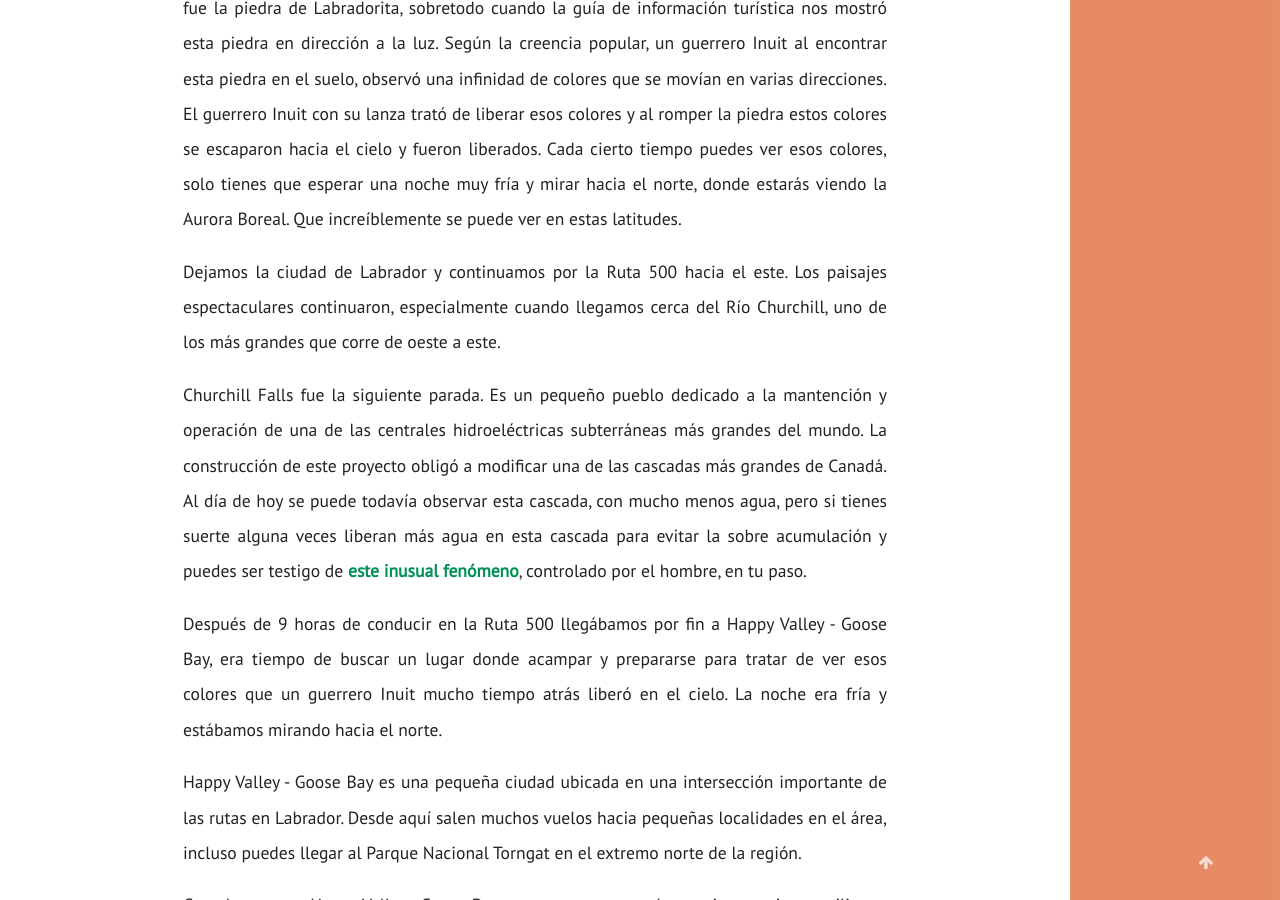
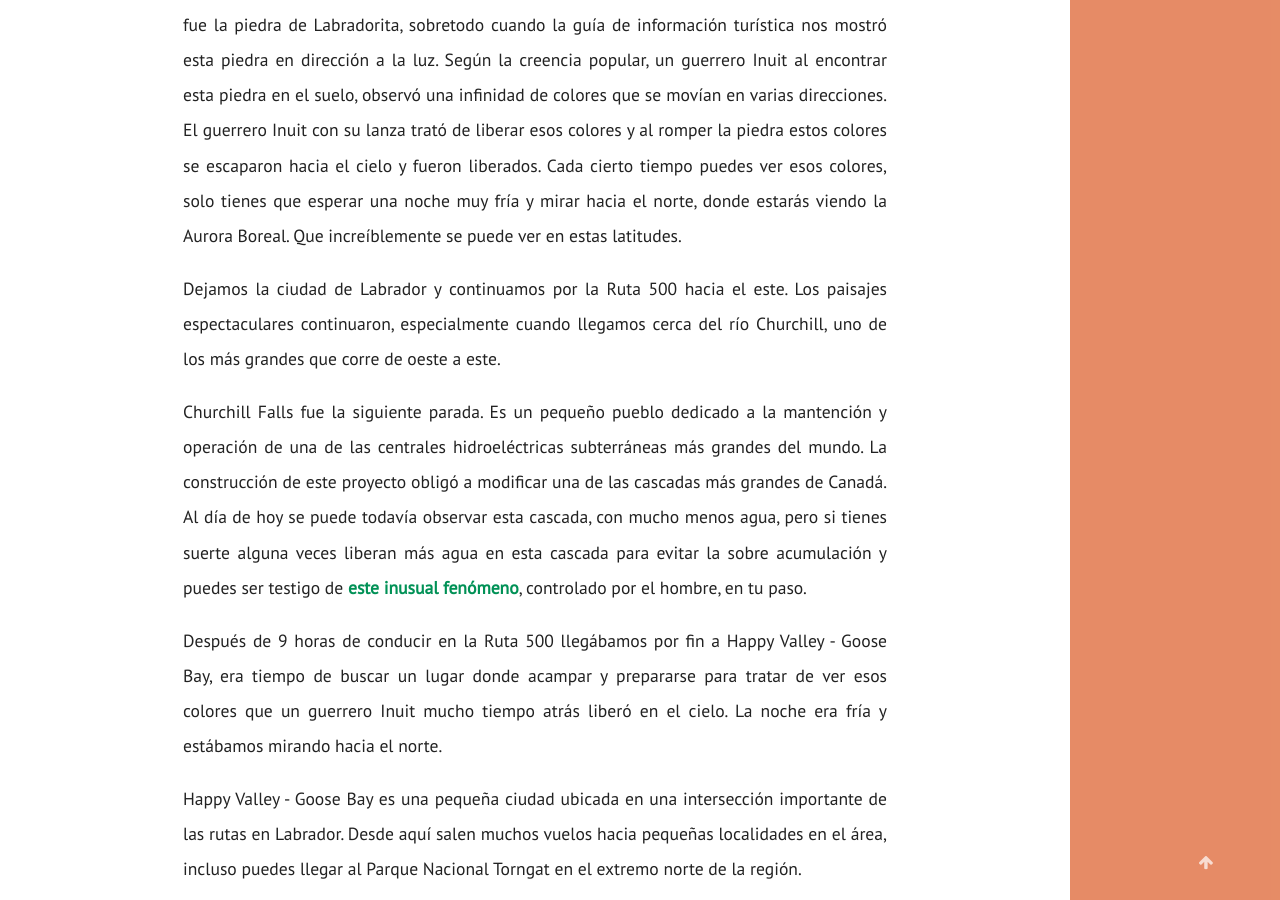
Before and after one commit to apieyremo/apieyremo.github.io, a Jekyll site: the page built from _posts/2020-09-02-labrador-city-happy-valley-ruta-trans-quebec-labrador-parte-2.md, in a window 1280 px wide and 900 px high, scrolled down 5710 px. Built offline with Jekyll 4.4.1, drawn with Linux system fonts in a browser that asks for light colours; comment, search, counter and statistics services are not loaded; some of the changed text lies outside the part shown.

Commit message:
Ruta TLQ Part 2 Update

```diff
--- a/_posts/2020-09-02-labrador-city-happy-valley-ruta-trans-quebec-labrador-parte-2.md
+++ b/_posts/2020-09-02-labrador-city-happy-valley-ruta-trans-quebec-labrador-parte-2.md
@@ -14,14 +14,14 @@
   - canada
   - quebec
 ---
-Ajustamos nuestros relojes en 1 hora más y comenzamos nuestro viaje por Labrador, o también llamada "La Tierra Gigante". Aprendimos sobre la leyenda de las auroras boreales, sus pueblos originarios, su relación con Newfoundland y por supuesto manejamos por paisajes increíbles a lo largo del río Churchill. Todo esto y más en nuestra primera experiencia en la Provincia de Newfoundland y Labrador.
+Ajustamos nuestros relojes en 1 hora más y comenzamos nuestro viaje por Labrador, o también llamada "La Tierra Gigante". Aprendimos sobre la leyenda de las auroras boreales, sus pueblos originarios, su relación con Newfoundland y por supuesto manejamos por paisajes increíbles a lo largo del río Churchill. Todo esto y más en nuestra primera experiencia en la provincia de Newfoundland y Labrador.
 
 Antes de comenzar a describir este recorrido es importante conocer un poco esta provincia.
 
-La provincia de Labrador y NewFoundland (Terra Nova) se compone de dos regiones fácilmente de encontrar en un mapa. La primera se encuentra en el territorio continental de América del Norte y va desde el Polo Norte hasta el Estrecho de Belle Isle, limita al este con el mar de Labrador y Groenlandia. La segunda es fácil de reconocer ya que Newfoundland es una isla grande al sureste de Canadá.  Ambas regiones forman solo una provincia la cual fue la última en unirse a Canadá en el año 1949 cuando dejan de ser Dominios del Reino Unido para ser la provincia número 10 de Canadá.
+La provincia de NewFoundland (Terra Nova) y Labrador se compone de dos regiones fácilmente de encontrar en un mapa. La primera se encuentra en el territorio continental de América del Norte y va desde el Polo Norte hasta el estrecho de Belle Isle, limita al este con el mar de Labrador y Groenlandia. La segunda es fácil de reconocer ya que Newfoundland es una isla grande al sureste de Canadá.  Ambas regiones forman solo una provincia la cual fue la última en unirse a Canadá en el año 1949, cuando dejan de ser Dominios del Reino Unido para ser la provincia número 10 de Canadá.
 
 Labrador es hogar de los pueblos Innu, Naskapi e Inuit.
-- El Pueblo Innu, se ubicaba en la costa del Río Saint Lawrence (San Lorenzo) y en la costa este de Labrador. Fueron mayoritariamente cazadores, donde la fabricación de trampas y largas jornadas en raquetas de nieve eran necesarias para obtener comida de caribú, alces y ciervos.
+- El Pueblo Innu, se ubicaba en la costa del río Saint Lawrence (San Lorenzo) y en la costa este de Labrador. Fueron mayoritariamente cazadores, donde la fabricación de trampas y largas jornadas en raquetas de nieve eran necesarias para obtener comida de caribú, alces y ciervos.
 - El Pueblo Naskapi se internaron en las regiones boreales del interior de Labrador donde se dedicaban a la caza y pesca.
 - El Pueblo Inuit son unos de los pueblos más conocidos por su modo de vida y arte. Se ubican particularmente sobre el círculo ártico. Y desarrollaron una habilidad increíble para construir y navegar en kayaks o kajait.
 
@@ -64,7 +65,7 @@
 
 Una de las curiosidades que nos llamó la atención, especialmente en la tienda de souvenirs, fue la piedra de Labradorita, sobretodo cuando la guía de información turística nos mostró esta piedra en dirección a la luz. Según la creencia popular, un guerrero Inuit al encontrar esta piedra en el suelo, observó una infinidad de colores que se movían en varias direcciones. El guerrero Inuit con su lanza trató de liberar esos colores y al romper la piedra estos colores se escaparon hacia el cielo y fueron liberados. Cada cierto tiempo puedes ver esos colores, solo tienes que esperar una noche muy fría y mirar hacia el norte, donde estarás viendo la Aurora Boreal. Que increíblemente se puede ver en estas latitudes.
 
-Dejamos la ciudad de Labrador y continuamos por la Ruta 500 hacia el este. Los paisajes espectaculares continuaron, especialmente cuando llegamos cerca del Río Churchill, uno de los más grandes que corre de oeste a este.
+Dejamos la ciudad de Labrador y continuamos por la Ruta 500 hacia el este. Los paisajes espectaculares continuaron, especialmente cuando llegamos cerca del río Churchill, uno de los más grandes que corre de oeste a este.
 
 Churchill Falls fue la siguiente parada. Es un pequeño pueblo dedicado a la mantención y operación de una de las centrales hidroeléctricas subterráneas más grandes del mundo. La construcción de este proyecto obligó a modificar una de las cascadas más grandes de Canadá. Al día de hoy se puede todavía observar esta cascada, con mucho menos agua, pero si tienes suerte alguna veces liberan más agua en esta cascada para evitar la sobre acumulación y puedes ser testigo de <a href="https://www.cbc.ca/news/canada/newfoundland-labrador/churchill-falls-bonanza-1.5265645" title="CBC">este inusual fenómeno</a>, controlado por el hombre, en tu paso.
 
@@ -91,20 +92,20 @@
   <figcaption class="img-caption">Centro de informaciones, tienda de Souvenirs y museo Gateway Labrador</figcaption>
 </figure>
 <figure class="figure">
-  <img class="image" src="/assets/images/labrador-city-happy-valley-ruta-trans-quebec-labrador-parte-2/6.jpg" alt="Puente que cruce el Río Churchill.">
-  <figcaption class="img-caption">Cruce del Río Churchill. Se puede notar la poca cantidad de agua</figcaption>
+  <img class="image" src="/assets/images/labrador-city-happy-valley-ruta-trans-quebec-labrador-parte-2/6.jpg" alt="Puente que cruce el río Churchill.">
+  <figcaption class="img-caption">Cruce del río Churchill. Se puede notar la poca cantidad de agua</figcaption>
 </figure>
 <figure class="figure">
-  <img class="image" src="/assets/images/labrador-city-happy-valley-ruta-trans-quebec-labrador-parte-2/7.jpg" alt="Río Churchill">
-  <figcaption class="img-caption">Río Chuchill</figcaption>
+  <img class="image" src="/assets/images/labrador-city-happy-valley-ruta-trans-quebec-labrador-parte-2/7.jpg" alt="río Churchill">
+  <figcaption class="img-caption"río Churchill</figcaption>
 </figure>
 <figure class="figure">
   <img class="image" src="/assets/images/labrador-city-happy-valley-ruta-trans-quebec-labrador-parte-2/8.jpg" alt="Señal - Bienvenidos a Happy Valley - Goose Bay">
   <figcaption class="img-caption">Bienvenidos a Happy Valley - Goose Bay, el corazón de Labrador</figcaption>
 </figure>
 <figure class="figure">
-  <img class="image" src="/assets/images/labrador-city-happy-valley-ruta-trans-quebec-labrador-parte-2/9.jpg" alt="Lago Melville">
-  <figcaption class="img-caption">Desembocadura del Río Churchill en Lago Melville</figcaption>
+  <img class="image" src="/assets/images/labrador-city-happy-valley-ruta-trans-quebec-labrador-parte-2/9.jpg" alt="lago Melville">
+  <figcaption class="img-caption">Desembocadura del río Churchill en lago Melville</figcaption>
 </figure>
 <figure class="figure">
   <img class="image" src="/assets/images/labrador-city-happy-valley-ruta-trans-quebec-labrador-parte-2/10.jpg" alt="Parque para perros, Happy Valley - Goose Bay">
```
Also changed, not shown: other parts of _posts/2020-09-02-labrador-city-happy-valley-ruta-trans-quebec-labrador-parte-2.md (+5 -4 lines), assets/images/labrador-city-happy-valley-ruta-trans-quebec-labrador-parte-2/2.jpg.
